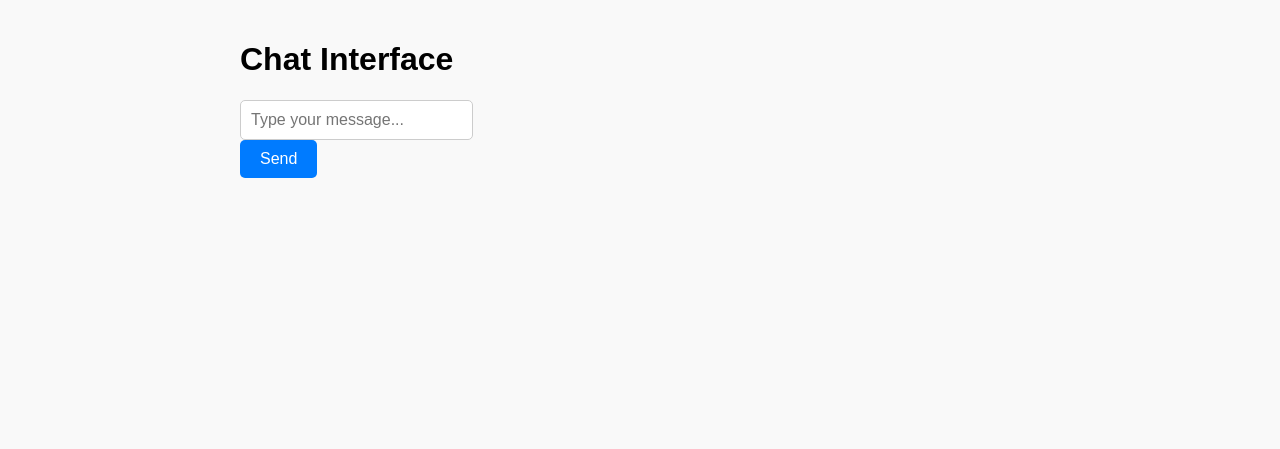
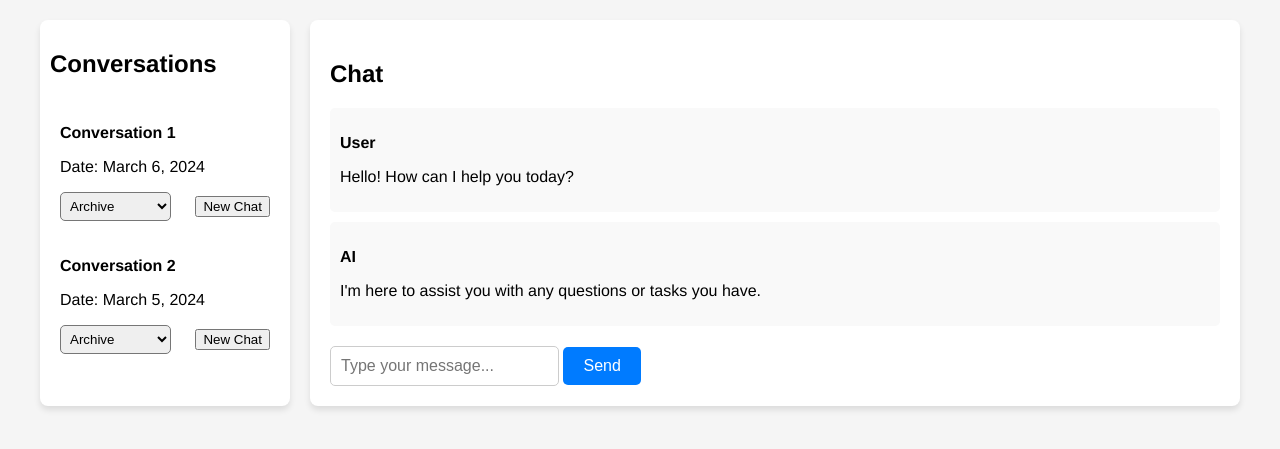
Before and after one commit to abrarfrahman/gpt4_clone, a Flask app: page / in a window 1280 px wide. Shown: the top 449 px of the page. Run offline with Flask 3, Linux system fonts and the light colour scheme.

Commit message:
updating styling and structure

```diff
--- /dev/null
+++ b/static/styles.css
@@ -0,0 +1,107 @@
+body {
+    font-family: 'Helvetica Neue', sans-serif;
+    background-color: #f5f5f5;
+    margin: 0;
+    padding: 0;
+}
+
+.container {
+    display: grid;
+    grid-template-columns: 250px 1fr;
+    grid-gap: 20px;
+    max-width: 1200px;
+    margin: 0 auto;
+    padding: 20px;
+}
+
+.conversations {
+    background-color: #fff;
+    border-radius: 8px;
+    box-shadow: 0 4px 6px rgba(0, 0, 0, 0.1);
+    overflow-y: auto;
+    padding: 10px;
+}
+
+.conversation {
+    cursor: pointer;
+    padding: 10px;
+    border-radius: 5px;
+    transition: background-color 0.3s;
+}
+
+.conversation:hover {
+    background-color: #f9f9f9;
+}
+
+.chat {
+    background-color: #fff;
+    border-radius: 8px;
+    box-shadow: 0 4px 6px rgba(0, 0, 0, 0.1);
+    overflow-y: auto;
+    padding: 20px;
+}
+
+.message-container {
+    display: flex;
+    align-items: center;
+    margin-top: 20px;
+}
+
+input[type="text"] {
+    flex: 1;
+    padding: 10px;
+    border-radius: 5px;
+    border: 1px solid #ccc;
+    font-size: 16px;
+}
+
+input[type="submit"] {
+    padding: 10px 20px;
+    background-color: #007bff;
+    border: none;
+    color: #fff;
+    border-radius: 5px;
+    cursor: pointer;
+    font-size: 16px;
+}
+
+input[type="submit"]:hover {
+    background-color: #0056b3;
+}
+
+.conversation-options {
+    display: flex;
+    justify-content: space-between;
+    align-items: center;
+}
+
+.conversation-options select {
+    padding: 5px;
+    border-radius: 5px;
+}
+
+.chat-title {
+    font-size: 24px;
+    font-weight: bold;
+    margin-bottom: 20px;
+}
+
+.chat-messages {
+    margin-bottom: 20px;
+}
+
+.chat-message {
+    background-color: #f9f9f9;
+    border-radius: 5px;
+    padding: 10px;
+    margin-bottom: 10px;
+}
+
+.chat-message-user {
+    font-weight: bold;
+    margin-bottom: 5px;
+}
+
+.chat-message-content {
+    font-size: 16px;
+}
--- a/templates/index.html
+++ b/templates/index.html
@@ -2,78 +2,59 @@
 <html>
 <head>
     <title>Chat Interface</title>
-    <style>
-        body {
-            font-family: Arial, sans-serif;
-            background-color: #f9f9f9;
-            margin: 0;
-            padding: 0;
-        }
-
-        .container {
-            max-width: 800px;
-            margin: 0 auto;
-            padding: 20px;
-        }
-
-        .conversation {
-            background-color: #fff;
-            border-radius: 10px;
-            box-shadow: 0 4px 6px rgba(0, 0, 0, 0.1);
-            margin-bottom: 20px;
-            padding: 20px;
-        }
-
-        .conversation p {
-            margin: 5px 0;
-        }
-
-        input[type="text"] {
-            width: calc(100% - 100px);
-            padding: 10px;
-            border-radius: 5px;
-            border: 1px solid #ccc;
-            font-size: 16px;
-        }
-
-        input[type="submit"] {
-            padding: 10px 20px;
-            background-color: #007bff;
-            border: none;
-            color: #fff;
-            border-radius: 5px;
-            cursor: pointer;
-            font-size: 16px;
-        }
-
-        input[type="submit"]:hover {
-            background-color: #0056b3;
-        }
-
-        .message-container {
-            display: flex;
-            justify-content: space-between;
-            align-items: center;
-            margin-top: 20px;
-        }
-    </style>
+    <link rel="stylesheet" type="text/css" href="../static/styles.css">
 </head>
 <body>
     <div class="container">
-        <h1>Chat Interface</h1>
-        {% for conversation_id, messages in conversations.items() %}
+        <div class="conversations">
+            <h2>Conversations</h2>
             <div class="conversation">
-            {% for message in messages %}
-            <p>{{ message }}</p>
-            {% endfor %}
+                <p><strong>Conversation 1</strong></p>
+                <p>Date: March 6, 2024</p>
+                <div class="conversation-options">
+                    <select>
+                        <option value="archive">Archive</option>
+                        <option value="delete">Delete</option>
+                        <option value="export">Export HTML</option>
+                    </select>
+                    <button>New Chat</button>
                 </div>
-        {% endfor %}
+            </div>
+            <div class="conversation">
+                <p><strong>Conversation 2</strong></p>
+                <p>Date: March 5, 2024</p>
+                <div class="conversation-options">
+                    <select>
+                        <option value="archive">Archive</option>
+                        <option value="delete">Delete</option>
+                        <option value="export">Export HTML</option>
+                    </select>
+                    <button>New Chat</button>
+                </div>
+            </div>
+            <!-- Add more conversations here -->
+        </div>
+        <div class="chat">
+            <h2 class="chat-title">Chat</h2>
+            <div class="chat-messages">
+                <!-- Messages will be displayed here -->
+                <div class="chat-message">
+                    <p class="chat-message-user">User</p>
+                    <p class="chat-message-content">Hello! How can I help you today?</p>
+                </div>
+                <div class="chat-message">
+                    <p class="chat-message-user">AI</p>
+                    <p class="chat-message-content">I'm here to assist you with any questions or tasks you have.</p>
+                </div>
+                <!-- Add more messages here -->
+            </div>
             <div class="message-container">
                 <form id="message-form" action="/submit_message" method="post">
-                <input type="hidden" name="conversation_id" value="{{ conversation_id }}">
+                    <input type="hidden" name="conversation_id" value="1">
                     <input type="text" name="message" placeholder="Type your message...">
                     <input type="submit" value="Send">
                 </form>
+            </div>
         </div>
     </div>
     <script>
@@ -88,7 +69,7 @@
                 if (response.ok) {
                     form.reset();
                     form.querySelector('input[name="message"]').focus();
-                    location.reload(); // Reload the page to update the conversations
+                    // Reload the chat conversation here
                 }
             });
         };
```
Lines whose indentation alone changed are shown as unchanged.
